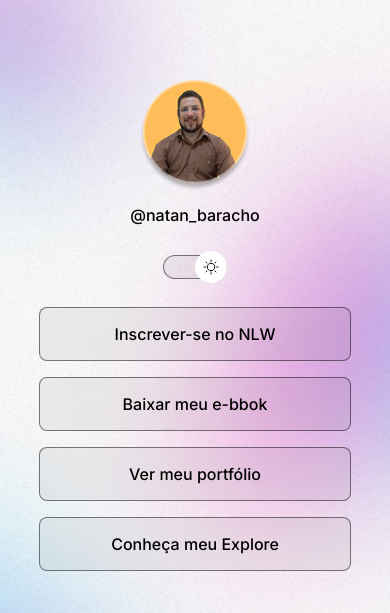
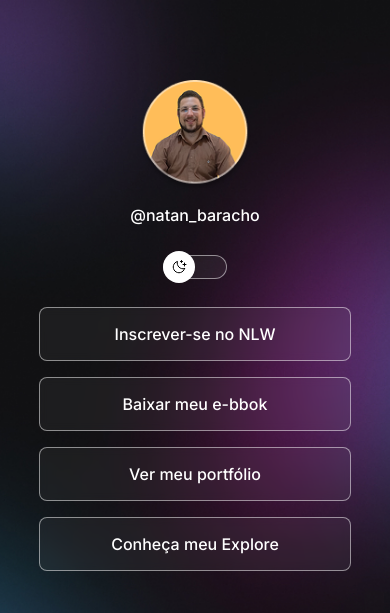
Before and after one commit to NatBaracho/myprojeto, a plain HTML site: page index.html in a window 390 px wide. Shown: the top 613 px of the page. Drawn offline with nearby package versions, Linux system fonts and the light colour scheme.

Commit message:
change Backgraund based on media queries

```diff
--- a/index.html
+++ b/index.html
@@ -1,5 +1,5 @@
 <!DOCTYPE html>
-<html lang="pt-br" class="light">
+<html lang="pt-br" class="">
     <head>
         <!-- Pré-carregamento das fontes do Google Fonts para melhor performance -->
         <link rel="preconnect" href="https://fonts.googleapis.com">
--- a/style.css
+++ b/style.css
@@ -47,6 +47,7 @@ body{
     /* Shorthand para todas as propriedades de background em uma linha */
     /* background: [image] [repeat] [position] / [size] */
     background: var(--bg-url) no-repeat top center/cover;
+    height: 100vh;
 }
 
 /* Aplica fonte e cor do texto para todos os elementos dentro do body */
@@ -194,3 +195,13 @@ footer{
     text-align: center;  /* Centraliza o texto */
     font-size: 14px;  /* Tamanho da fonte */
 }
+
+/* midia queries*/
+@media (min-width: 700px){
+    :root{
+        --bg-url: url(./assets/bg-desktop.jpg);
+    }
+    .light{
+        --bg-url: url(./assets/bg-desktop-light.jpg);
+    }
+}
```
